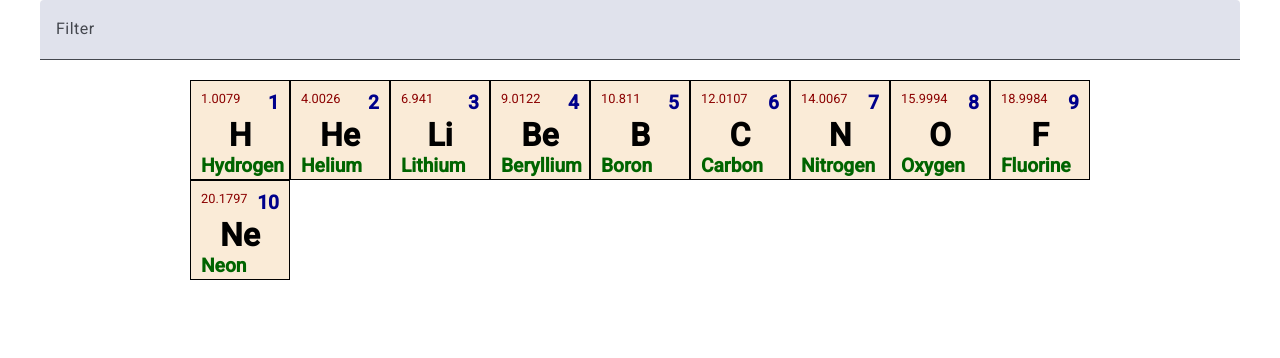
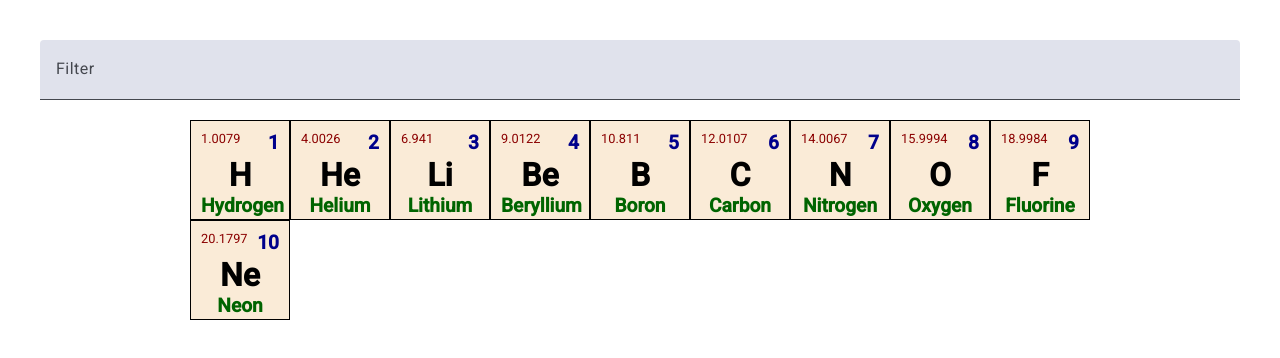
Before and after one commit to BilkaDev/angular-periodict-table, an Angular app: page / in a window 1280 px wide. Shown: the top 358 px of the page. Built offline with nearby package versions, Linux system fonts and the light colour scheme.

Commit message:
fix: fixed styles (added margin in home component, and added margin to title in dialog)

```diff
--- a/src/app/modules/home/home.scss
+++ b/src/app/modules/home/home.scss
@@ -0,0 +1,4 @@
+:host {
+  display: block;
+  margin-top: 40px;
+}
--- a/src/app/modules/home/periodic-dialog/periodic-dialog.component.scss
+++ b/src/app/modules/home/periodic-dialog/periodic-dialog.component.scss
@@ -1,7 +1,8 @@
-.container,.form, {
+.container,.form {
   margin: 10px;
 }
 .title {
+  margin-bottom: 10px;
   font-size: 1.5em;
   font-weight: bold;
   text-align: center;
@@ -14,6 +15,7 @@
 
 .action {
   display: flex;
+  min-height: 40px;
   justify-content: center;
   gap: 10px;
 }
--- a/src/app/modules/home/periodic-table/periodic-table.scss
+++ b/src/app/modules/home/periodic-table/periodic-table.scss
@@ -56,6 +56,7 @@ $item-width: 100px;
       font-size: 1.2em;
       font-weight: bold;
       color: darkgreen;
+      text-align: center;
     }
   }
   &:hover {
```
